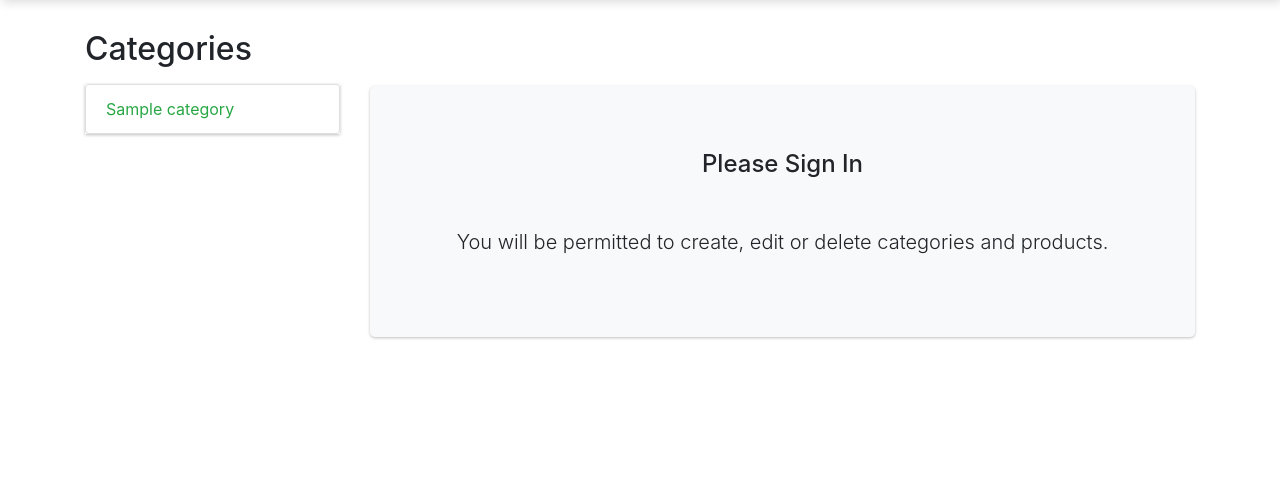
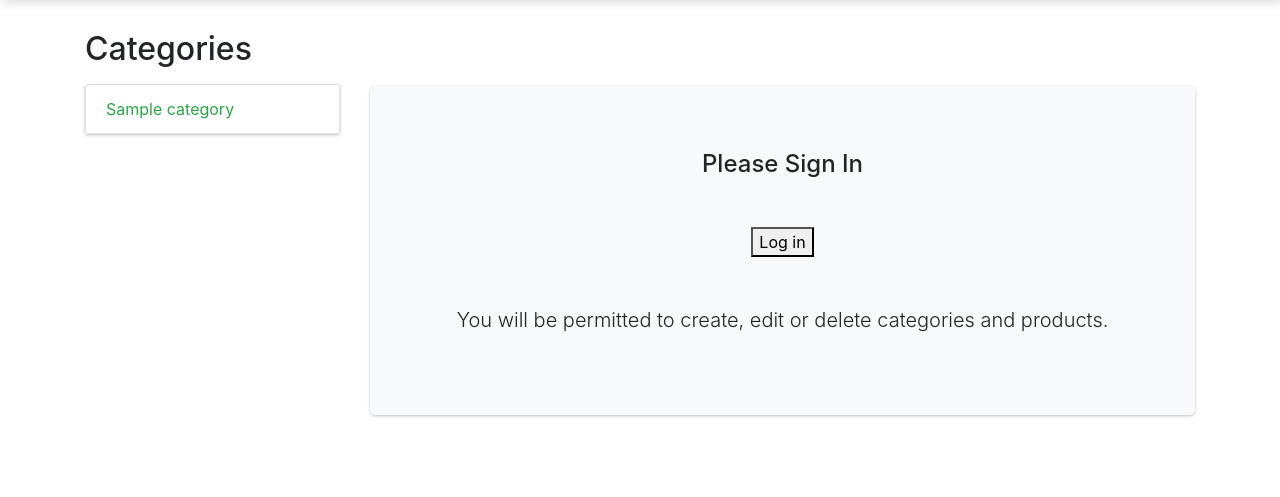
Before and after one commit to AlikZi/udacity-fullstack-catalog-project4, a Flask app: template project/templates/login.html in a window 1280 px wide. Shown: the part 86-583 px from the top of the page. Run offline with Flask 2, Linux system fonts and the light colour scheme; the template is opened without the code that fills it: most values are stand-ins (such as "Sample title", 1, 10 or a date in 2020); parts of the project's set-up code (start-up, migrations or seed data) failed here and were passed over; some libraries are stand-ins or nearby versions.

Commit message:
Fix login button

```diff
--- a/project/templates/login.html
+++ b/project/templates/login.html
@@ -5,10 +5,10 @@
     <div class="jumbotron text-center bg-light box-shadow">
       <h1 class="h4">Please Sign In</h1>
       <div id="signinButton" class="my-5">
-        <span class="g-signin" data-scope="openid email" data-clientid={{CLIENT_ID}} data-redirecturi="postmessage"
+        <button class="g-signin" data-scope="openid email" data-clientid={{CLIENT_ID}} data-redirecturi="postmessage"
           data-accesstype="offline" data-cookiepolicy="single_host_origin" data-callback="signInCallback"
-          data-approvalprompt="force">
-        </span>
+          data-approvalprompt="force">Log in
+        </button>
       </div>
       <p class="lead">You will be permitted to create, edit or delete categories and products.</p>
     </div>
```
